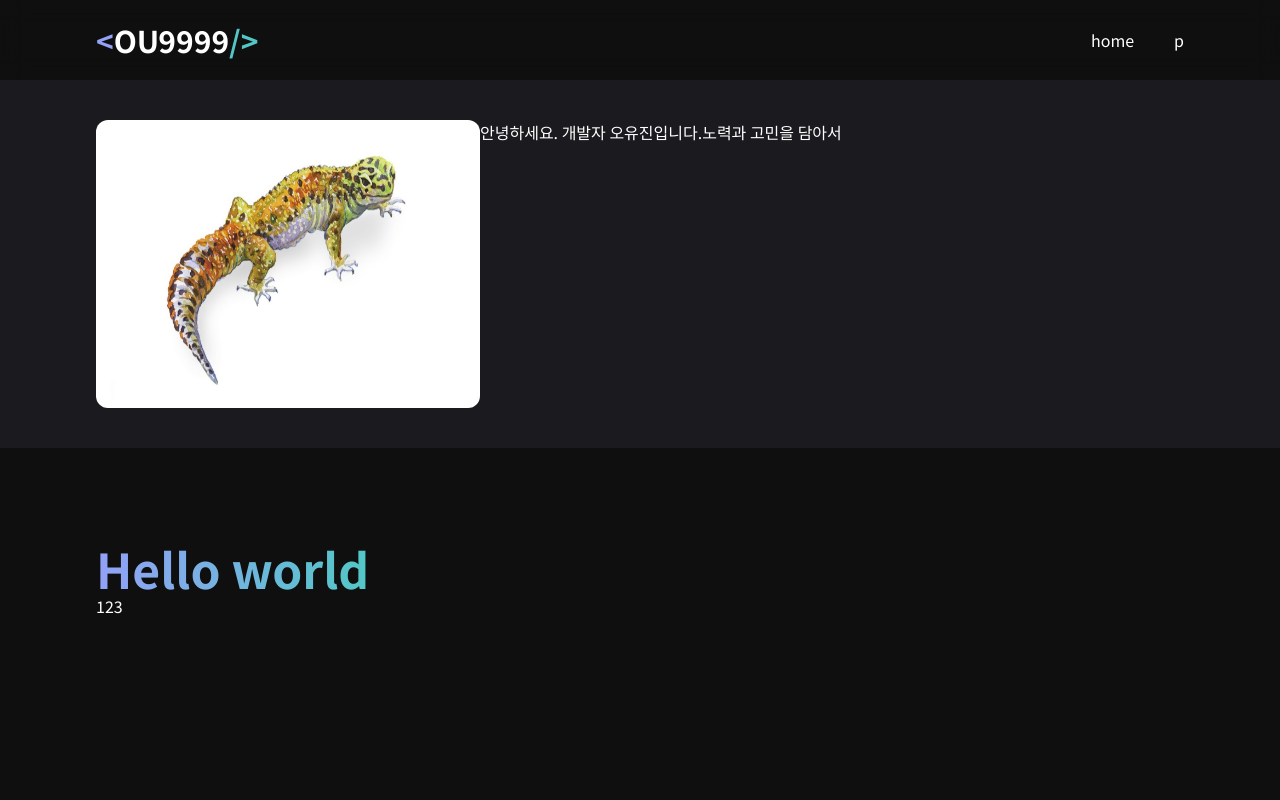
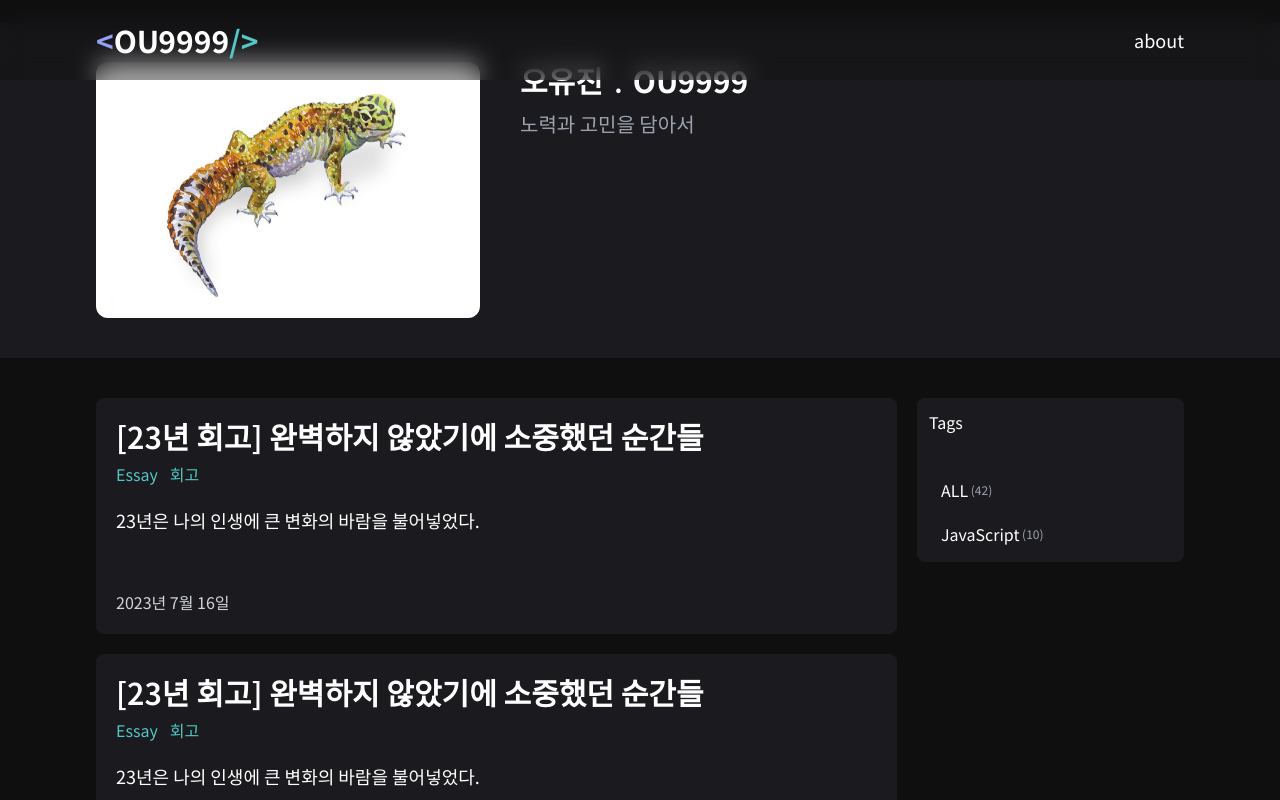
Before and after one commit to OU9999/ou9999-dev, a Next.js app: page / in a window 1280 px wide. Shown: the top 800 px of the page. Built offline with nearby package versions, Linux system fonts and the light colour scheme.

Commit message:
[feat] head section
패러럴 라우트 이용

```diff
--- /dev/null
+++ b/src/app/(blog-layout)/@headSection/about/page.tsx
@@ -0,0 +1,13 @@
+import ContentHeader from "../../_component/ContentHeader";
+
+const AboutPageHeadSection = () => {
+  return (
+    <ContentHeader
+      title="This is About"
+      text="노력과 고민을 담아서"
+      img="/modern-js.PNG"
+    />
+  );
+};
+
+export default AboutPageHeadSection;
--- /dev/null
+++ b/src/app/(blog-layout)/@headSection/p/[title]/page.tsx
@@ -0,0 +1,13 @@
+import ContentHeader from "@/app/(blog-layout)/_component/ContentHeader";
+
+const PostHeadSection = () => {
+  return (
+    <ContentHeader
+      title="[23년 회고] 완벽하지 않았기에 소중했던 순간들"
+      text="노력과 고민을 담아서"
+      img="/modern-react.PNG"
+    />
+  );
+};
+
+export default PostHeadSection;
--- /dev/null
+++ b/src/app/(blog-layout)/@headSection/page.tsx
@@ -0,0 +1,13 @@
+import ContentHeader from "../_component/ContentHeader";
+
+const HeadSection = () => {
+  return (
+    <ContentHeader
+      title="오유진﹒OU9999"
+      text="노력과 고민을 담아서"
+      img="/modern-js.PNG"
+    />
+  );
+};
+
+export default HeadSection;
--- a/src/app/(blog-layout)/_component/ContentHeader.tsx
+++ b/src/app/(blog-layout)/_component/ContentHeader.tsx
@@ -1,14 +1,22 @@
 import Image from "next/image";
 
-const ContentHeader = () => {
+interface IContentHeaderProps {
+  title: string;
+  text: string;
+  img: string;
+}
+
+const ContentHeader = ({ title, text, img }: IContentHeaderProps) => {
   return (
     <div className="mt-20 w-full flex flex-col justify-center items-center bg-content-header">
-      <div className="w-276 py-10 flex">
-        <div className="w-96 h-72 relative overflow-hidden rounded-xl">
-          <Image alt="modern-js" src="/modern-js.PNG" fill />
+      <div className="w-276 py-10 flex space-x-10">
+        <div className="w-96 h-64 relative overflow-hidden rounded-xl">
+          <Image alt="modern-js" src={img} fill />
         </div>
-        <p>안녕하세요. 개발자 오유진입니다.</p>
-        <p>노력과 고민을 담아서</p>
+        <div className="flex flex-col ">
+          <p className="font-bold text-3xl">{title}</p>
+          <p className="mt-3 text-xl text-gray-400">{text}</p>
+        </div>
       </div>
     </div>
   );
--- a/src/app/(blog-layout)/_component/Header.tsx
+++ b/src/app/(blog-layout)/_component/Header.tsx
@@ -1,21 +1,23 @@
+import { groupHoverGradeint } from "@/components/styles";
 import Link from "next/link";
 
 const Header = () => {
   return (
     <header className="z-50 w-full h-20 flex justify-center fixed backdrop-blur-md bg-blur-black">
       <div className="w-276 h-full flex justify-between items-center ">
-        <div className="flex justify-center items-center font-bold text-3xl">
-          <p className="text-gradient-start">&lt;</p>
-          <p className="">OU9999</p>
-          <p className="text-gradient-end">/&gt;</p>
-        </div>
+        <Link href={"/"}>
+          <div className="flex justify-center items-center font-bold text-3xl cursor-pointer hover:group group">
+            <p className="text-gradient-start">&lt;</p>
+            <p className={`${groupHoverGradeint}`}>OU9999</p>
+            <p className="text-gradient-end">/&gt;</p>
+          </div>
+        </Link>
 
         <div className="flex space-x-10">
-          <Link href={"/"}>
-            <p className="">home</p>
-          </Link>
-          <Link href={"/p/1"}>
-            <p className="">p</p>
+          <Link href={"/about"}>
+            <p className="hover:text-gray-300 transition-colors text-lg">
+              about
+            </p>
           </Link>
         </div>
       </div>
--- /dev/null
+++ b/src/app/(blog-layout)/_component/TagsBox.tsx
@@ -0,0 +1,31 @@
+import Link from "next/link";
+
+interface ITagItemProps {
+  title: string;
+  count: number;
+}
+
+const TagItem = ({ title, count }: ITagItemProps) => {
+  return (
+    <Link href={`/tags/${title}`}>
+      <div className="w-full flex rounded-md py-1 px-3 items-center">
+        <p className="cursor-pointer hover:underline">{title}</p>
+        <p className="text-gray-400  text-xs">&nbsp;({count})</p>
+      </div>
+    </Link>
+  );
+};
+
+const TagsBox = () => {
+  return (
+    <div className="w-full h-auto p-3 sticky top-32 rounded-lg bg-content-header">
+      <p>Tags</p>
+      <div className="mt-10 flex flex-col space-y-3">
+        <TagItem title="ALL" count={42} />
+        <TagItem title="JavaScript" count={10} />
+      </div>
+    </div>
+  );
+};
+
+export default TagsBox;
--- /dev/null
+++ b/src/app/(blog-layout)/about/page.tsx
@@ -0,0 +1,5 @@
+const AboutPage = () => {
+  return <p>about</p>;
+};
+
+export default AboutPage;
--- a/src/app/(blog-layout)/layout.tsx
+++ b/src/app/(blog-layout)/layout.tsx
@@ -1,23 +1,23 @@
-import Image from "next/image";
 import { ReactNode } from "react";
 import Header from "./_component/Header";
-import ContentHeader from "./_component/ContentHeader";
+import TagsBox from "./_component/TagsBox";
 
 interface BlogLayoutProps {
   children: ReactNode;
+  headSection: ReactNode;
 }
 
-const BlogLayout = ({ children }: BlogLayoutProps) => {
+const BlogLayout = ({ children, headSection }: BlogLayoutProps) => {
   return (
     <div className="w-dvw">
       <Header />
       <div className="w-full h-2vh flex flex-col justify-center items-center">
-        <ContentHeader />
-        <div className="pt-24 w-276 h-full">
-          <h1 className="text-5xl font-bold bg-gradient-to-r from-gradient-start to-gradient-end inline-block text-transparent bg-clip-text">
-            Hello world
-          </h1>
-          {children}
+        {headSection}
+        <div className="mt-10 w-276 h-full flex space-x-5 relative">
+          <div className="w-9/12">{children}</div>
+          <div className="w-3/12">
+            <TagsBox />
+          </div>
         </div>
       </div>
     </div>
--- a/src/app/(blog-layout)/page.tsx
+++ b/src/app/(blog-layout)/page.tsx
@@ -1,7 +1,53 @@
-export default function Home() {
+import { hoverGradient } from "@/components/styles";
+import Link from "next/link";
+
+interface ITagProps {
+  tag: string;
+}
+const Tag = ({ tag }: ITagProps) => {
   return (
-    <div>
-      <p>123</p>
+    <p className="cursor-pointer text-gradient-end hover:underline">{tag}</p>
+  );
+};
+
+const PostBox = () => {
+  return (
+    <>
+      <div className="w-full flex-col rounded-lg p-5 bg-content-header">
+        <div className="w-full">
+          <Link href={"/p/완벽하지-않았기에-소중했던-순간들"}>
+            <p
+              className={`text-3xl font-semibold cursor-pointer ${hoverGradient}`}
+            >
+              [23년 회고] 완벽하지 않았기에 소중했던 순간들
+            </p>
+          </Link>
+        </div>
+        <div className="w-full mt-2 flex space-x-3">
+          <Tag tag="Essay" />
+          <Tag tag="회고" />
+        </div>
+        <div className="w-full mt-5 text-lg">
+          <p>23년은 나의 인생에 큰 변화의 바람을 불어넣었다.</p>
+        </div>
+        <div className="w-full mt-14 text-gray-300">
+          <p>2023년 7월 16일</p>
+        </div>
+      </div>
+    </>
+  );
+};
+
+const HomePage = () => {
+  return (
+    <div className="w-full flex-col space-y-5">
+      <PostBox />
+      <PostBox />
+      <PostBox />
+      <PostBox />
+      <PostBox />
     </div>
   );
-}
+};
+
+export default HomePage;
--- /dev/null
+++ b/src/app/(blog-layout)/tags/[tag]/page.tsx
@@ -0,0 +1,5 @@
+const TagPage = () => {
+  return <p>this is tag page</p>;
+};
+
+export default TagPage;
--- /dev/null
+++ b/src/components/styles.ts
@@ -0,0 +1,5 @@
+export const groupHoverGradeint =
+  "group-hover:bg-gradient-to-r group-hover:from-gradient-start group-hover:to-gradient-end group-hover:inline-block group-hover:text-transparent group-hover:bg-clip-text";
+
+export const hoverGradient =
+  "hover:bg-gradient-to-r hover:from-gradient-start hover:to-gradient-end hover:inline-block hover:text-transparent hover:bg-clip-text";
--- a/tailwind.config.ts
+++ b/tailwind.config.ts
@@ -13,7 +13,6 @@ const config: Config = {
         "content-header": "#1B1A1E",
       },
       width: {
-        "128": "32rem",
         "276": "68rem",
       },
       height: {
```
Also changed, not shown: public/modern-react.png (added).
